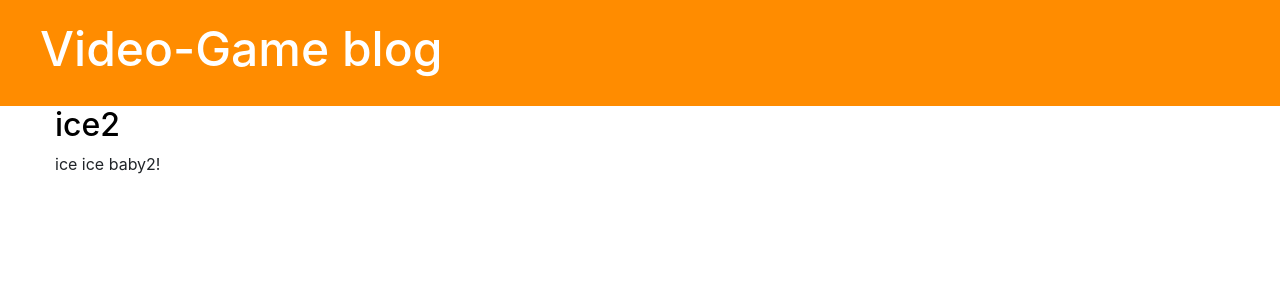
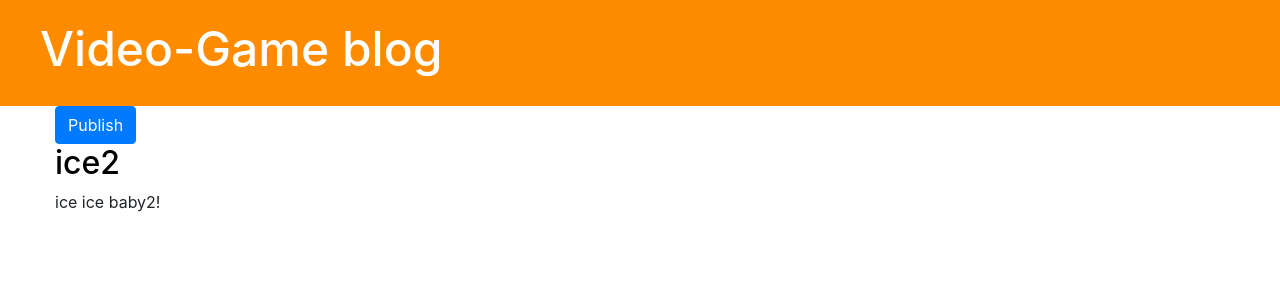
Before and after one commit to Blackice21/django_mywebsite, a Django app: page /post/13/ in a window 1280 px wide. Shown: the top 300 px of the page. Run offline with Django 3.2, Linux system fonts and the light colour scheme; data comes from the database, SQL or seed files in the repository; both versions use the stored data as it was after the commit; some libraries are stand-ins or nearby versions.

Commit message:
Can now create and publish blog drafts and added drafts view.

```diff
--- a/blog/templates/blog/base.html
+++ b/blog/templates/blog/base.html
@@ -15,6 +15,7 @@
 <div class="page-header">
     {% if user.is_authenticated %}
       <a href="{%url 'post_new'%}" class="top-menu" ><i class="fas fa-plus-square fa-2x" style="color:white;"></i></a>
+      <a href="{% url 'post_drafts_list' %}" class="top-menu" ><i class="fas fa-edit fa-2x" style="color:white"></i></a>
     {% endif %}
     <h1><a href="{% url 'post_list' %}">Video-Game blog </a></h1>
 </div>
--- a/blog/templates/blog/post_detail.html
+++ b/blog/templates/blog/post_detail.html
@@ -5,10 +5,12 @@
                 <div class="date">
                     <p>{{post.published_date}}</p>
                 </div>
+            {% else %}
+                <a href="{% url 'post_publish' pk=post.pk %}" class="btn btn-primary">Publish</a>
             {%endif%}
 
             {% if user.is_authenticated%}
-            <a href="{% url 'post_edit' pk=post.pk %}"><i class="fas fa-edit fa-2x" style="color:blue"></i></a>
+                 <a href="{% url 'post_edit' pk=post.pk %}"><i class="fas fa-edit fa-2x" style="color:blue"></i></a>
             {% endif %}
 
             <div class="post">
--- a/blog/templates/blog/post_list.html
+++ b/blog/templates/blog/post_list.html
@@ -10,7 +10,7 @@
 
                     <div class="post">
                         <h2><a href="{%url 'post_detail' pk=post.pk%}">{{post.title}}</a></h2>
-                        <p>{{post.text | linebreaksbr}}</p>
+                        <p>{{post.text | truncatechars:6 | linebreaksbr}}</p>
                     </div>
 
                 </div>
--- a/blog/urls.py
+++ b/blog/urls.py
@@ -5,5 +5,7 @@ urlpatterns = [
     path("", views.post_list, name='post_list'),
     path("post/<int:pk>/", views.post_detail, name='post_detail'),
     path('post/new/', views.post_new, name='post_new'),
-    path('post/<int:pk>/edit/', views.post_edit, name='post_edit')
+    path('post/<int:pk>/edit/', views.post_edit, name='post_edit'),
+    path('drafts/', views.post_draft, name='post_drafts_list'),
+    path('pub/<int:pk>', views.post_publish, name='post_publish')
 ]
--- a/blog/views.py
+++ b/blog/views.py
@@ -23,7 +23,6 @@ def post_new(request):
         if form.is_valid():
             post = form.save(commit=False)
             post.author = request.user
-            post.published_date = timezone.now()
             post.save()
             return redirect('post_detail', pk=post.pk)
     else:
@@ -45,3 +44,14 @@ def post_edit(request, pk):
     else:
         form = PostForm(instance=post)
     return render(request, 'blog/post_edit.html', {'form': form})
+
+
+def post_draft(request):
+    posts = Post.objects.filter(published_date__isnull=True).order_by('-created_date')
+    return render(request, 'blog/post_drafts_list.html', {'posts': posts})
+
+
+def post_publish(request, pk):
+    post = get_object_or_404(Post, pk=pk)
+    post.publish()
+    return redirect('post_detail', pk=post.pk)
```
Also changed, not shown: blog/templates/blog/post_drafts_list.html (added, +13 -0 lines), db.sqlite3.
